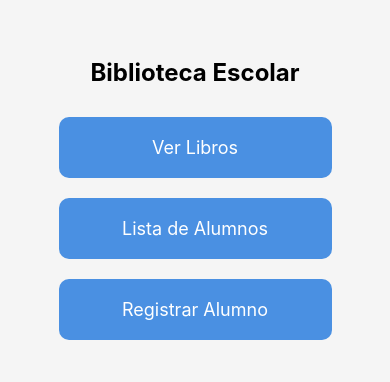
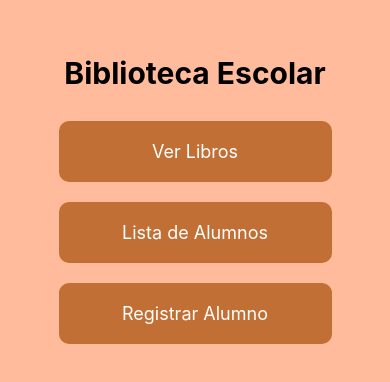
Before and after one commit to Anakimberly/APPMOVIL_APLICACIONESMOVILES, a React Native app: screen / in a window 390 px wide. Shown: the part 218-600 px from the top of the page. Built offline with nearby package versions, Linux system fonts and the light colour scheme.

Commit message:
se cambiaron los colores de la pantalla de inicio

```diff
--- a/scr/Pantalladeinicio/Home.js
+++ b/scr/Pantalladeinicio/Home.js
@@ -26,15 +26,15 @@ const styles = StyleSheet.create({
     flex: 1,
     justifyContent: 'center',
     alignItems: 'center',
-    backgroundColor: '#f5f5f5'
+    backgroundColor: '#ffbb9bff'
   },
   title: {
-    fontSize: 24,
+    fontSize: 30,
     fontWeight: 'bold',
     marginBottom: 20
   },
   card: {
-    backgroundColor: '#4a90e2',
+    backgroundColor: '#c16f34ff',
     padding: 20,
     marginVertical: 10,
     borderRadius: 10,
```
